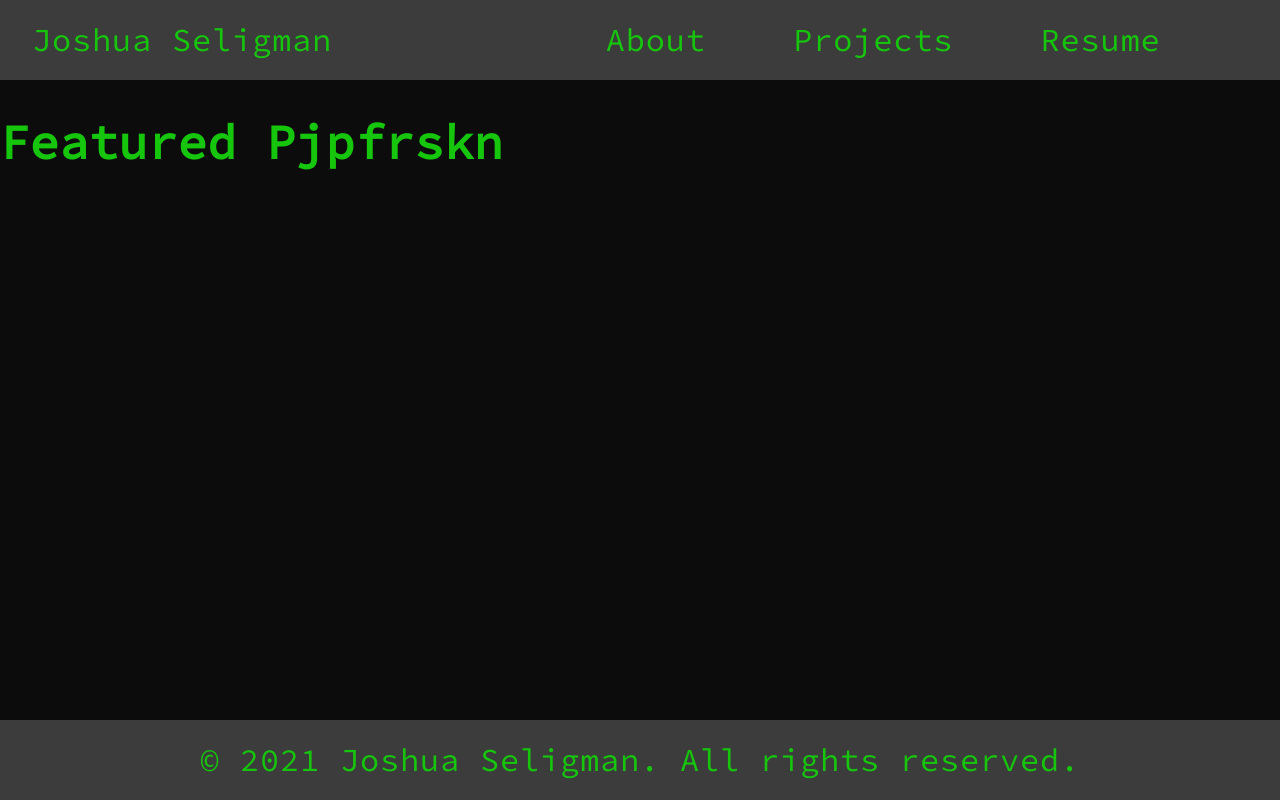
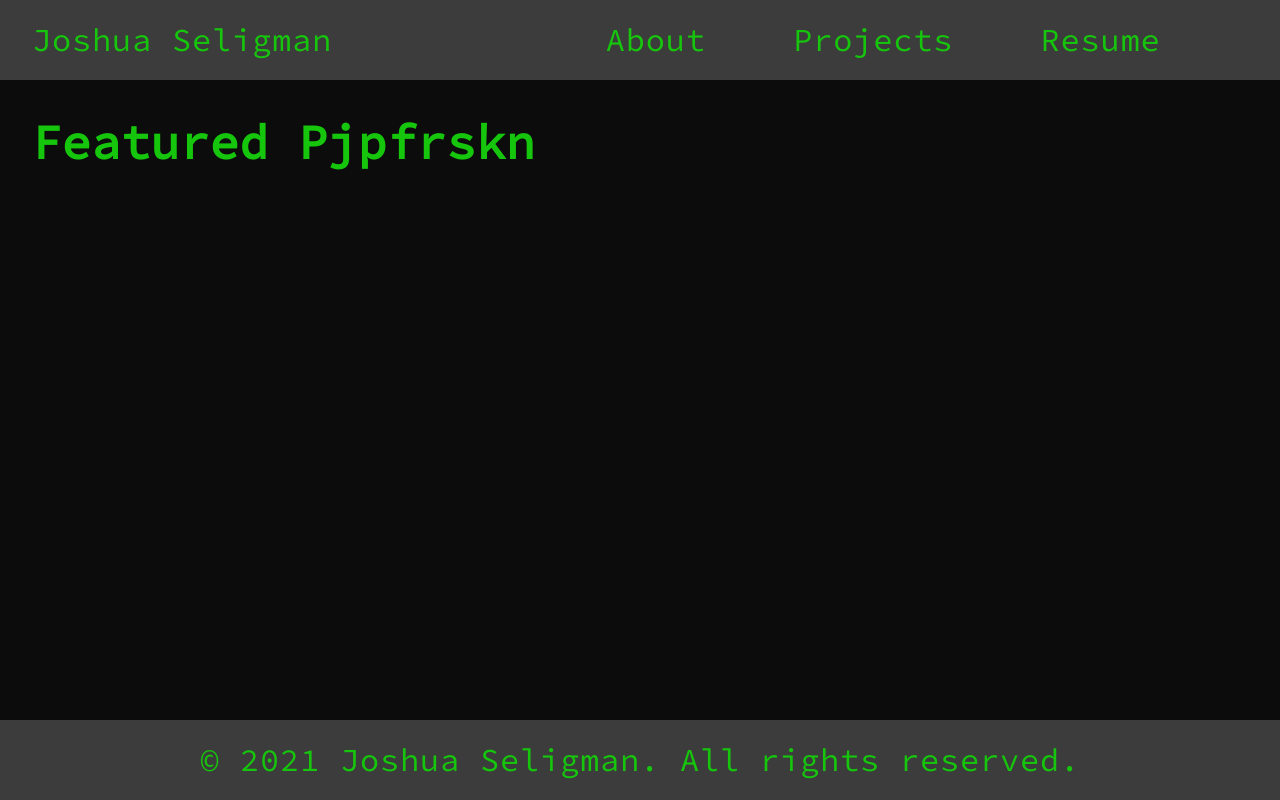
Before and after one commit to joshuaseligman/personal-website-new, a Next.js app: page /projects in a window 1280 px wide. Built offline with nearby package versions, Linux system fonts and the light colour scheme.

Commit message:
Added the page style to all pages

```diff
--- a/pages/projects.tsx
+++ b/pages/projects.tsx
@@ -2,6 +2,7 @@ import type { NextPage } from 'next';
 
 import PageTitle from '../components/globalComponents/pageTitle';
 
+import globalStyles from '../styles/global.module.scss';
 import projectStyles from '../styles/project.module.scss';
 
 /**
@@ -10,7 +11,7 @@ import projectStyles from '../styles/project.module.scss';
  */
 const Projects: NextPage = () => {
     return (
-        <div>
+        <div className={globalStyles.page}>
             <PageTitle title='Featured Projects'></PageTitle>
         </div>
     );
--- a/pages/resume.tsx
+++ b/pages/resume.tsx
@@ -2,6 +2,7 @@ import type { NextPage } from 'next';
 
 import PageTitle from '../components/globalComponents/pageTitle';
 
+import globalStyles from '../styles/global.module.scss';
 import resumeStyles from '../styles/resume.module.scss';
 
 /**
@@ -10,7 +11,7 @@ import resumeStyles from '../styles/resume.module.scss';
  */
 const Resume: NextPage = () => {
     return (
-        <div>
+        <div className={globalStyles.page}>
             <PageTitle title='My Resume'></PageTitle>
         </div>
     );
```
